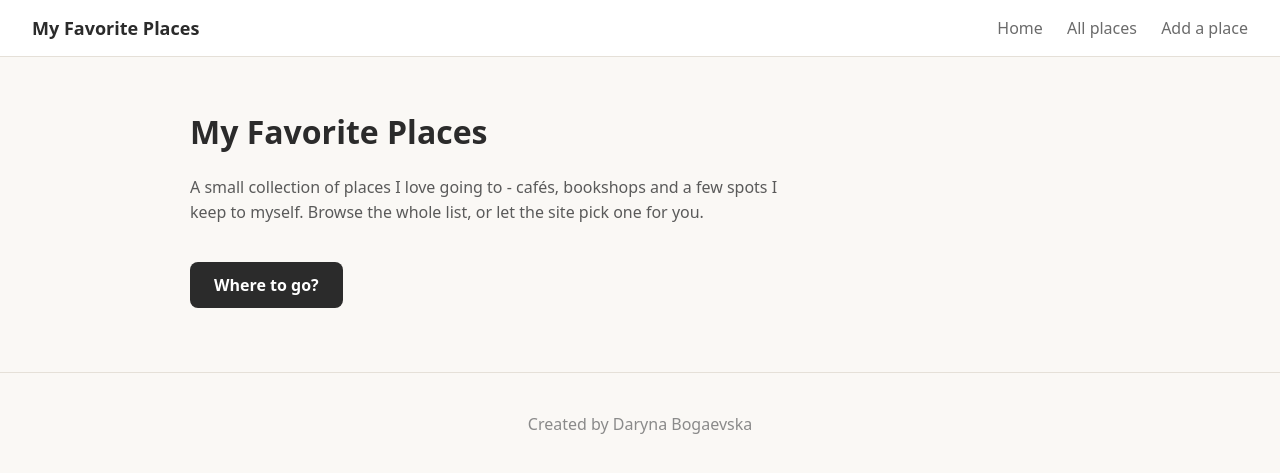
After one commit to darynab-stack/bogaevska-02-fav-places-lab2, a Django app: page /places/ in a window 1280 px wide. The commit adds this page. Shown: the top 473 px of the page. Run offline with Django 5.2, Linux system fonts and the light colour scheme.

Commit message:
Add home page with weighted random suggestion

```diff
--- a/places/static/places/style.css
+++ b/places/static/places/style.css
@@ -64,3 +64,24 @@ body {
   color: #8a8a8a;
   border-top: 1px solid #e5e0d8;
 }
+
+.intro {
+  max-width: 600px;
+  line-height: 1.6;
+  color: #5a5a5a;
+}
+
+.suggest-button {
+  display: inline-block;
+  margin: 20px 0 32px;
+  padding: 12px 24px;
+  background: #2b2b2b;
+  color: #ffffff;
+  border-radius: 8px;
+  text-decoration: none;
+  font-weight: 600;
+}
+
+.suggest-button:hover {
+  background: #4a4a4a;
+}
--- /dev/null
+++ b/places/templates/places/home.html
@@ -0,0 +1,15 @@
+{% extends "places/base.html" %}
+{% block title %}Home{% endblock %}
+{% block content %}
+  <h1>My Favorite Places</h1>
+  <p class="intro">
+    A small collection of places I love going to - cafés, bookshops
+    and a few spots I keep to myself. Browse the whole list, or let
+    the site pick one for you.
+  </p>
+  <a class="suggest-button" href="{% url 'places:home' %}?suggest=1">Where to go?</a>
+  {% if place %}
+    <h2>Today you could go to:</h2>
+    {% include "places/place_card.html" %}
+  {% endif %}
+{% endblock %}
--- a/places/views.py
+++ b/places/views.py
@@ -4,6 +4,8 @@ Views for the favorite places app.
 created on: 14/09/2026
 created by: Daryna Bogaevska
 """
+
+import random
 
 from django.http import Http404
 from django.shortcuts import render
@@ -28,8 +30,15 @@ def place_list(request):
 
 
 def home(request):
-    """Show the home page with a random place suggestion."""
-    return render(request, "places/home.html", {})
+    """
+    Show the home page with an optional random place suggestion.
+    """
+    suggestion = None
+    if request.GET.get("suggest"):
+        places = get_all_places(request)
+        weights = [place["rating"] for place in places]
+        suggestion = random.choices(places, weights=weights, k=1)[0]
+    return render(request, "places/home.html", {"place": suggestion})
 
 
 def place_add(request):
```
